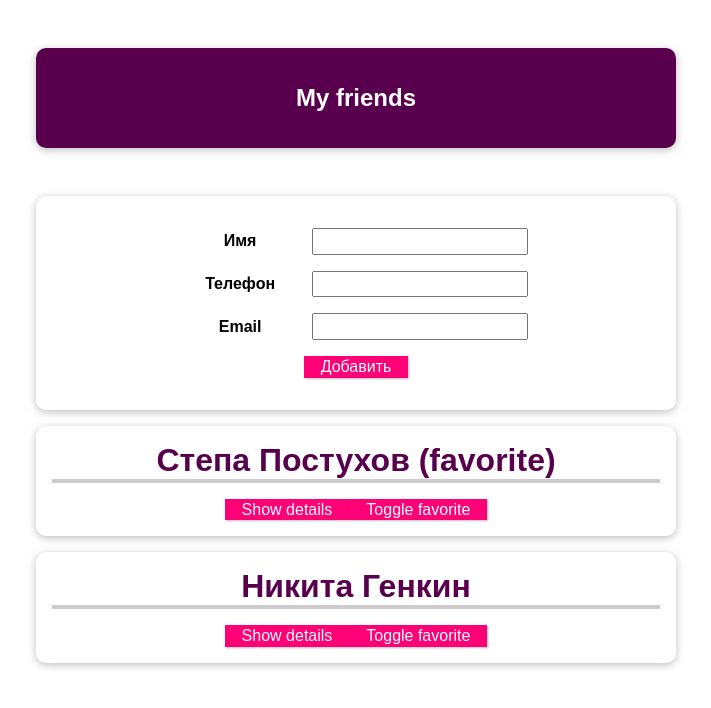
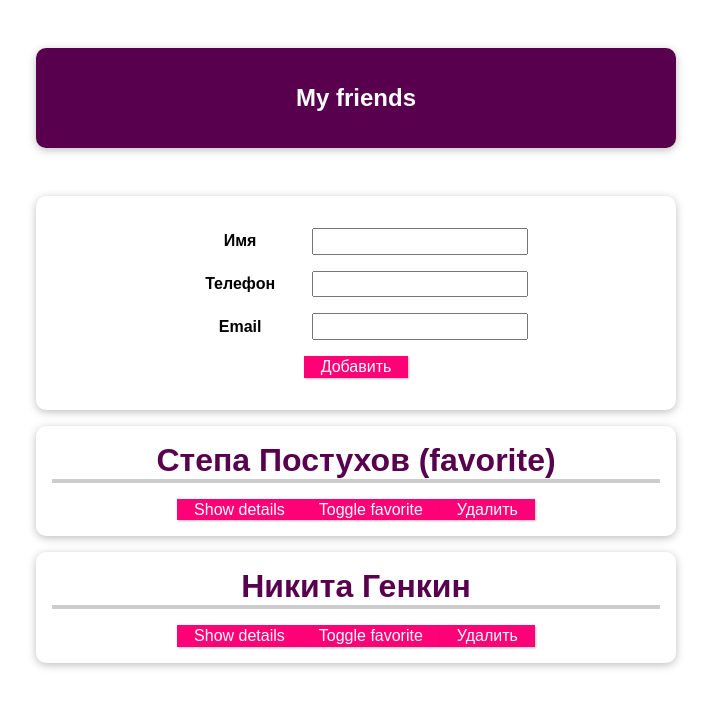
Before and after one commit to TripleNine666/vue-first-app, a Vue app: page / in a window 1280 px wide. Shown: the top 708 px of the page, without its empty margins (284-995 px from the left). Built offline with nearby package versions, Linux system fonts and the light colour scheme.

Commit message:
delete emit

```diff
--- a/src/App.vue
+++ b/src/App.vue
@@ -12,6 +12,7 @@
         :email-adress="friend.email"
         :is-favorite="friend.isFavorite"
         @toggle-favorite="toggleFavoriteStatus"
+        @delete="deleteContact"
       ></friend-contact>
     </ul>
   </section>
@@ -55,6 +56,9 @@
         isFavorite: false,
       };
       this.friends.push(newFriend);
+    },
+    deleteContact(friendId) {
+      this.friends = this.friends.filter((friend) => friend.id !== friendId);
     },
   },
 };
--- a/src/components/FriendContact.vue
+++ b/src/components/FriendContact.vue
@@ -3,6 +3,7 @@
     <h2>{{ name }} {{ isFavorite ? "(favorite)" : "" }}</h2>
     <button @click="toggleDetails">Show details</button>
     <button @click="toggleFavorite">Toggle favorite</button>
+    <button @click="$emit('delete', id)">Удалить</button>
     <ul v-if="detailsAreVisible">
       <li>
         <strong>Phone: {{ mobilePhone }}</strong>
@@ -31,7 +32,7 @@
       default: false,
     },
   },
-  emits: ["toggle-favorite"],
+  emits: ["toggle-favorite", "delete"],
   // emits: {
   //   "toggle-favorite": function (id) {
   //     if (id) {
```
